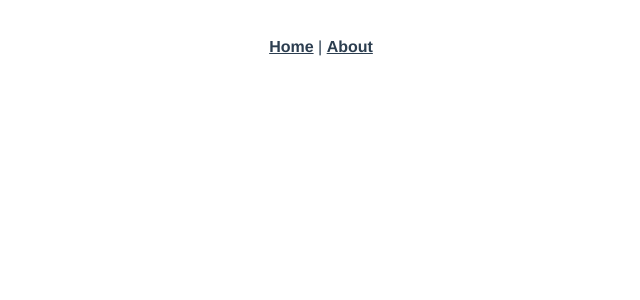
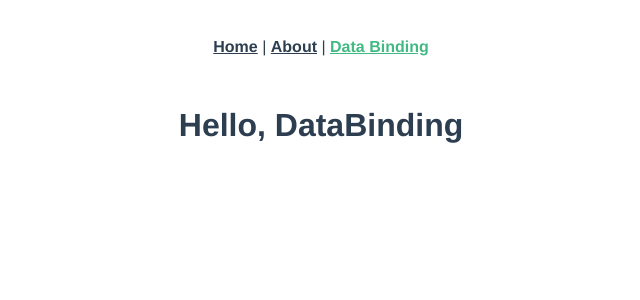
Before and after one commit to seungdols/practice, a Vue app in the folder vuejs/hello-vue/: page /databinding in a window 1280 px wide. Before the commit this address had no page. Shown: the top 300 px of the page, without its empty margins (319-959 px from the left). Built offline with nearby package versions, Linux system fonts and the light colour scheme.

Commit message:
Learn Router

```diff
--- a/vuejs/hello-vue/src/App.vue
+++ b/vuejs/hello-vue/src/App.vue
@@ -1,7 +1,8 @@
 <template>
   <nav>
     <router-link to="/">Home</router-link> |
-    <router-link to="/about">About</router-link>
+    <router-link to="/about">About</router-link> |
+    <router-link to="/databinding">Data Binding</router-link>
   </nav>
   <router-view/>
 </template>
--- /dev/null
+++ b/vuejs/hello-vue/src/components/DataBinding.vue
@@ -0,0 +1,13 @@
+<template>
+    <h1>Hello, {{ title }}</h1>
+</template>
+
+<script>
+export default {
+    data() {
+        return {
+            title: "DataBinding"
+        }
+    }
+}
+</script>
--- a/vuejs/hello-vue/src/router/index.js
+++ b/vuejs/hello-vue/src/router/index.js
@@ -14,6 +14,12 @@
     // this generates a separate chunk (about.[hash].js) for this route
     // which is lazy-loaded when the route is visited.
     component: () => import(/* webpackChunkName: "about" */ '../views/AboutView.vue')
+
+  },
+  {
+    path: '/databinding',
+    name: 'databinding',
+    component: () => import(/* webpackChunkName: "databinding" */ '../components/DataBinding.vue')
   }
 ]
 
```
